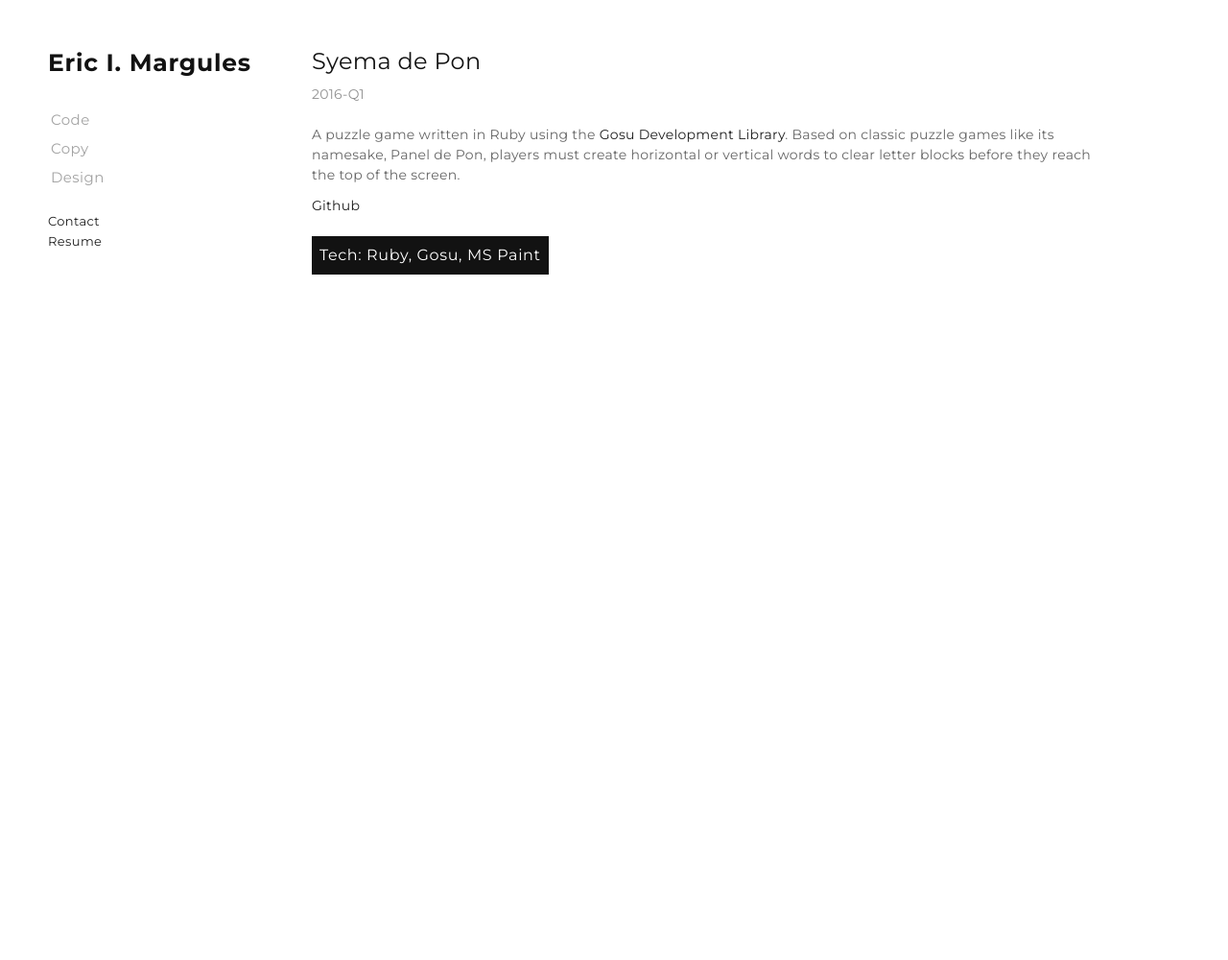
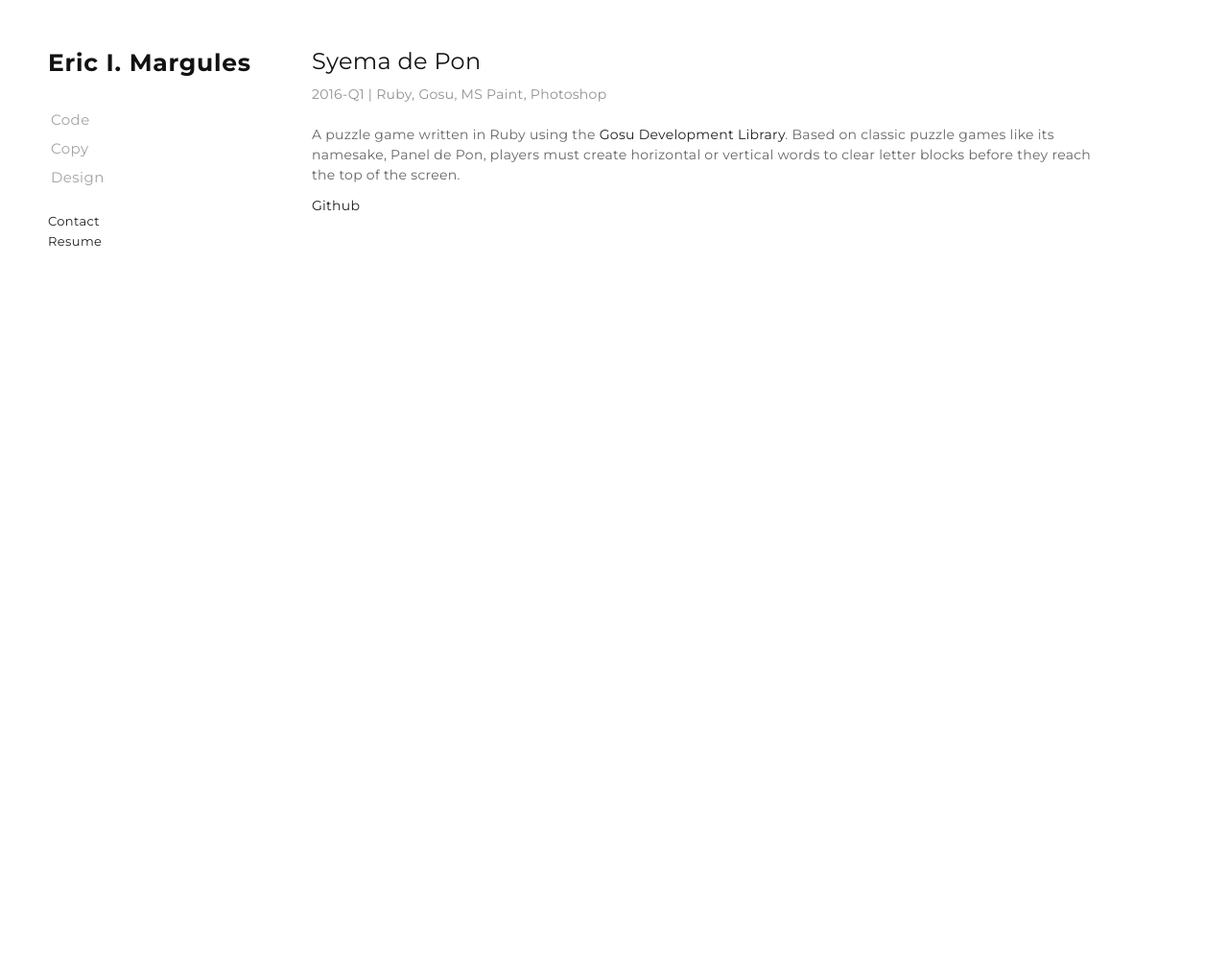
Before and after one commit to ericmargules/ericmargul.es, a Jekyll site: the page item_mockup.html, which Jekyll copies as it is, in a window 1280 px wide. Shown: the whole page at 96% size. Built offline with Jekyll 4.4.1, drawn with Linux system fonts in a browser that asks for light colours.

Commit message:
relocate language list to top of page

```diff
--- a/item_mockup.html
+++ b/item_mockup.html
@@ -26,14 +26,14 @@
 			<div id="main">
 				<div id="item_header">
 					<h1>Syema de Pon</h1>
-					<text class="date">2016-Q1</text>
+					<text class="date">2016-Q1 | Ruby, Gosu, MS Paint, Photoshop</text>
 				</div>
 				<div id="item_content">
 					<img src="">
 					<p>A puzzle game written in Ruby using the <a href="https://www.libgosu.org/">Gosu Development Library</a>. Based on classic puzzle games like its namesake, Panel de Pon, players must create horizontal or vertical words to clear letter blocks before they reach the top of the screen.</p>
 					<p><a href="https://github.com/ericmargules/syema_de_pon">Github</a></p>
 				</div>
-				<div id="block">Tech: Ruby, Gosu, MS Paint</div>
+				<!-- <div id="block">Ruby, Gosu, MS Paint, Photoshop</div> -->
 			<footer>
 			</footer>
 		</div>
--- a/main_mockup.css
+++ b/main_mockup.css
@@ -139,7 +139,6 @@ h1 {
 
 #main {
 
-	padding: 0 0 0 0;
   margin: 0 0 0 275px;
 
 }
```
